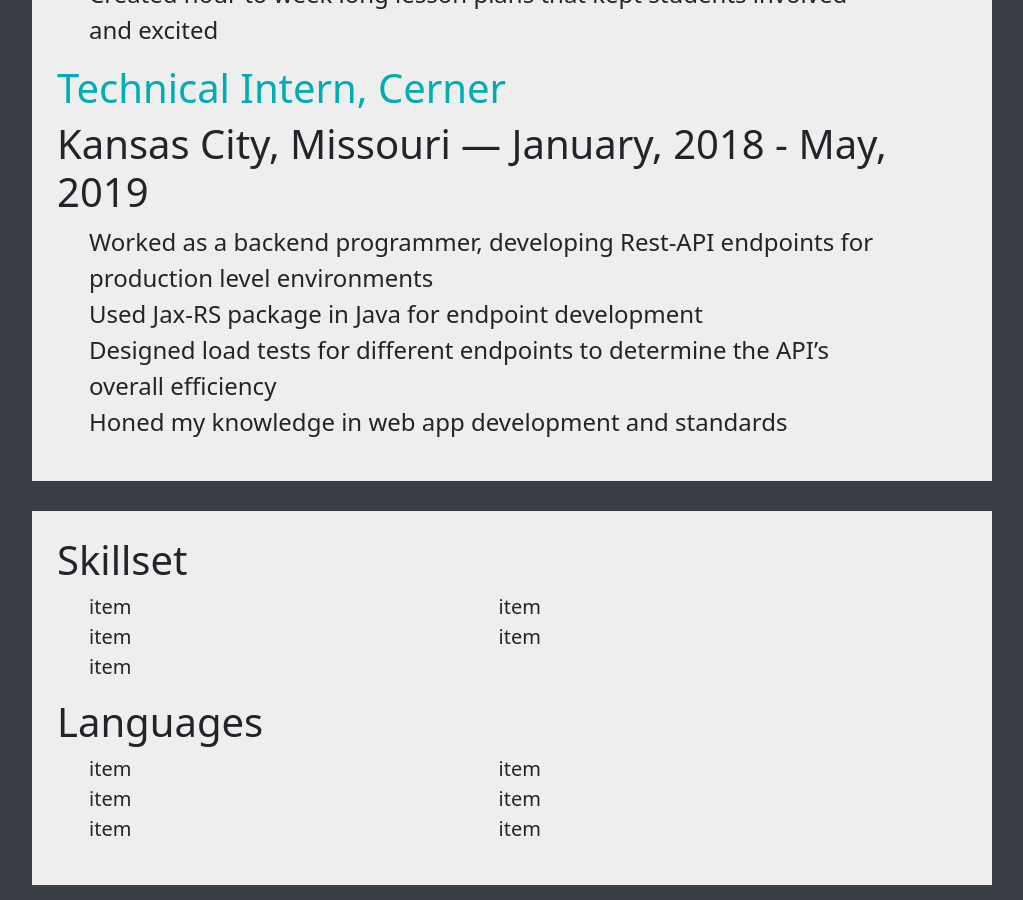
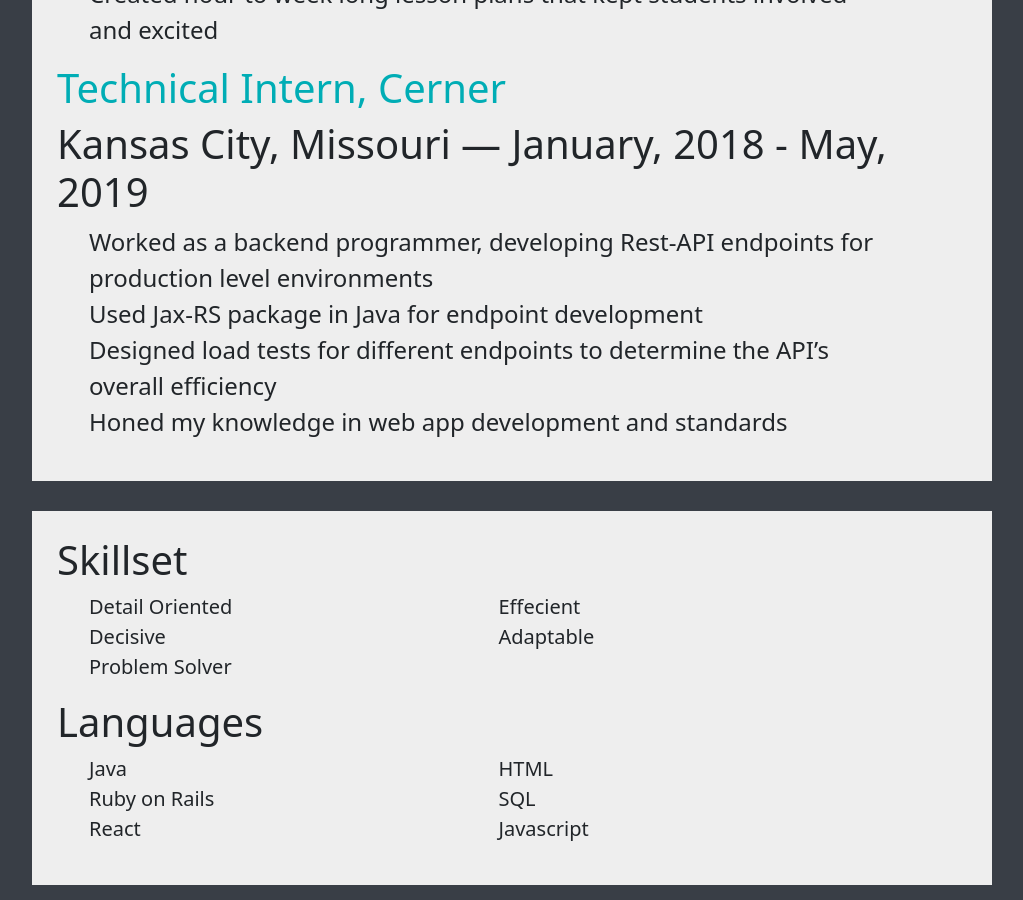
Before and after one commit to MrDomoArigato/MrDomoArigato.github.io, a Jekyll site: the page built from resume.markdown, in a window 1280 px wide and 900 px high, scrolled down 1319 px. Shown: the whole window, without its empty margins (128-1151 px from the left). Built offline with Jekyll 4.4.1, drawn with Linux system fonts in a browser that asks for light colours.

Commit message:
Skill Typo Fix

```diff
--- a/_includes/skills.html
+++ b/_includes/skills.html
@@ -10,7 +10,7 @@
                 <h1>{{ skill.title }}</h1>
                 <ul class="column-2">
                     {% for item in skill.skill_list %}
-                        <li style="font-size:20px;">item</li>
+                        <li style="font-size:20px;">{{ item }}</li>
                     {% endfor %}
                 </ul>
             {% endfor %}
```
